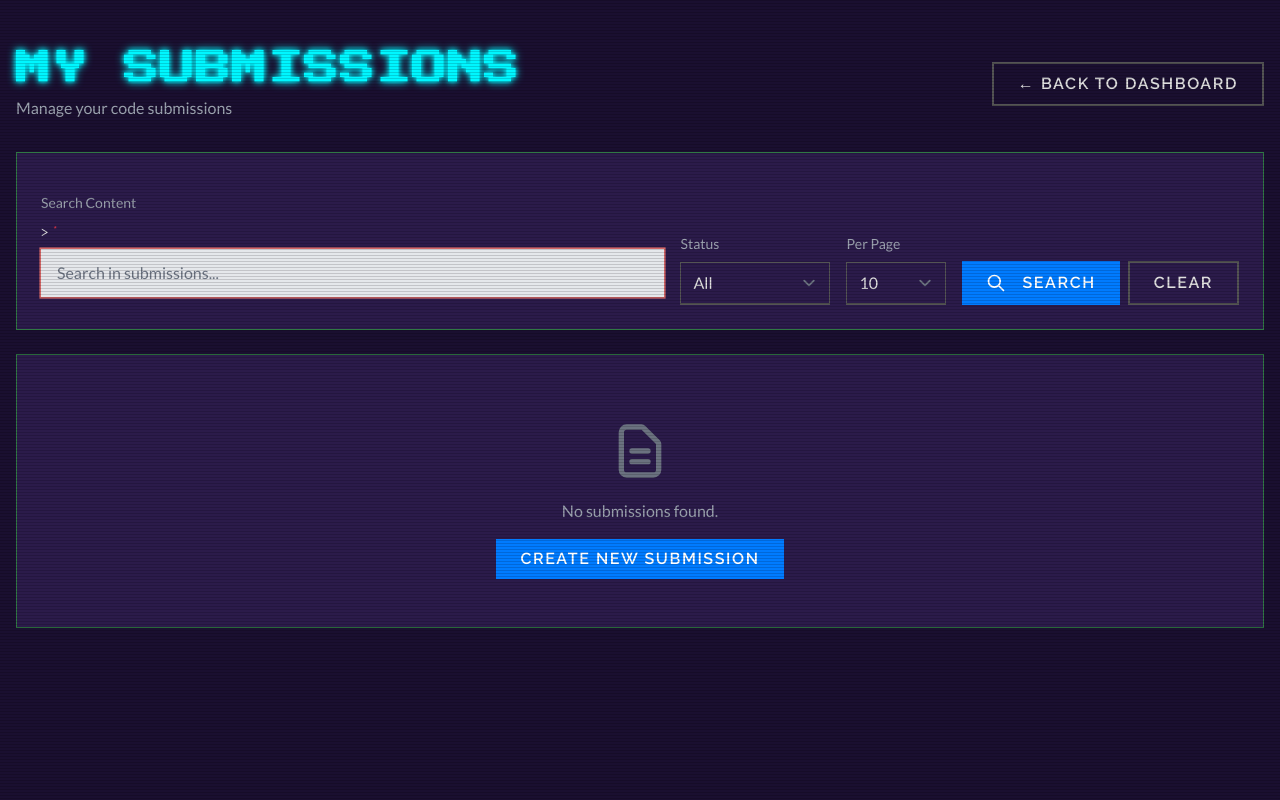
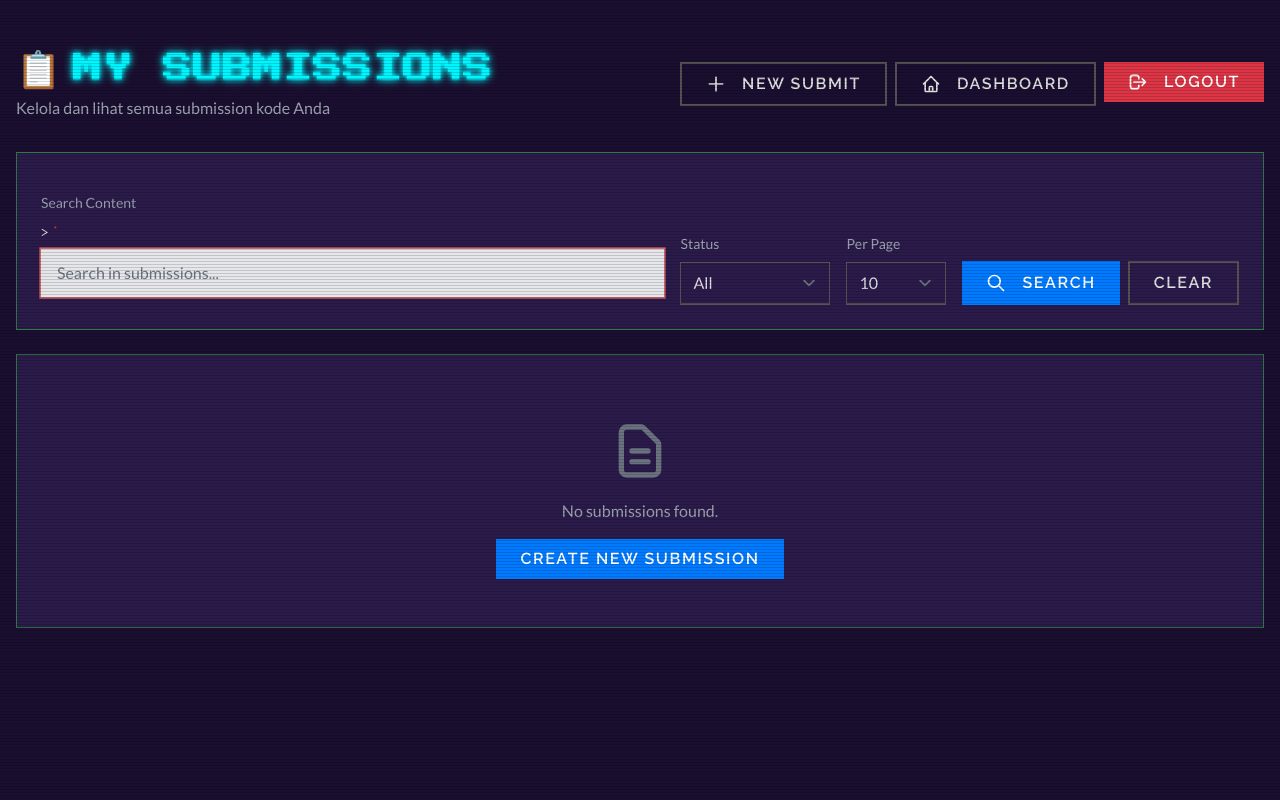
Before and after one commit to kevinkresna25/KSMIF_OPREC_2_25-26, a Laravel app: template new/resources/views/team/submissions.blade.php in a window 1280 px wide. Run offline with Laravel 12, Linux system fonts and the light colour scheme; the template is opened without the code that fills it, so the values that code supplies are empty; style sheets or scripts are compiled from the project's sources; parts of the project's set-up code (start-up, migrations or seed data) failed here and were passed over.

Commit message:
Refactor team views with icons and consistent layout
Co-authored-by: step08 <step08@belajaar.id>

```diff
--- a/new/resources/views/team/submissions.blade.php
+++ b/new/resources/views/team/submissions.blade.php
@@ -4,16 +4,39 @@
             {{-- Header --}}
             <div class="flex items-center justify-between mb-8">
                 <div>
-                    <h1 class="text-3xl md:text-4xl font-pixel text-text-glow pixel-glow uppercase">
-                        My Submissions
-                    </h1>
-                    <p class="text-gray-400 mt-2 font-lato">
-                        Manage your code submissions
+                    <div class="flex items-center gap-3 mb-2">
+                        <div class="text-4xl">📋</div>
+                        <h1 class="text-2xl md:text-3xl font-pixel text-text-glow pixel-glow uppercase">
+                            My Submissions
+                        </h1>
+                    </div>
+                    <p class="text-gray-400 font-lato">
+                        Kelola dan lihat semua submission kode Anda
                     </p>
                 </div>
-                <x-button variant="outlined" :href="route('team.dashboard')">
-                    ← Back to Dashboard
-                </x-button>
+                <div class="flex gap-2">
+                    <x-button variant="outlined" :href="route('submission.create')">
+                        <svg class="w-5 h-5 mr-2" fill="none" stroke="currentColor" viewBox="0 0 24 24">
+                            <path stroke-linecap="round" stroke-linejoin="round" stroke-width="2" d="M12 4v16m8-8H4"></path>
+                        </svg>
+                        New Submit
+                    </x-button>
+                    <x-button variant="outlined" :href="route('team.dashboard')">
+                        <svg class="w-5 h-5 mr-2" fill="none" stroke="currentColor" viewBox="0 0 24 24">
+                            <path stroke-linecap="round" stroke-linejoin="round" stroke-width="2" d="M3 12l2-2m0 0l7-7 7 7M5 10v10a1 1 0 001 1h3m10-11l2 2m-2-2v10a1 1 0 01-1 1h-3m-6 0a1 1 0 001-1v-4a1 1 0 011-1h2a1 1 0 011 1v4a1 1 0 001 1m-6 0h6"></path>
+                        </svg>
+                        Dashboard
+                    </x-button>
+                    <form method="POST" action="{{ route('logout') }}" class="inline">
+                        @csrf
+                        <x-button type="submit" variant="danger">
+                            <svg class="w-5 h-5 mr-2" fill="none" stroke="currentColor" viewBox="0 0 24 24">
+                                <path stroke-linecap="round" stroke-linejoin="round" stroke-width="2" d="M17 16l4-4m0 0l-4-4m4 4H7m6 4v1a3 3 0 01-3 3H6a3 3 0 01-3-3V7a3 3 0 013-3h4a3 3 0 013 3v1"></path>
+                            </svg>
+                            Logout
+                        </x-button>
+                    </form>
+                </div>
             </div>
 
             {{-- Alerts --}}
```
Also changed, not shown: new/resources/views/team/dashboard.blade.php (+8 -5 lines), new/resources/views/team/profile.blade.php (+27 -7 lines).
